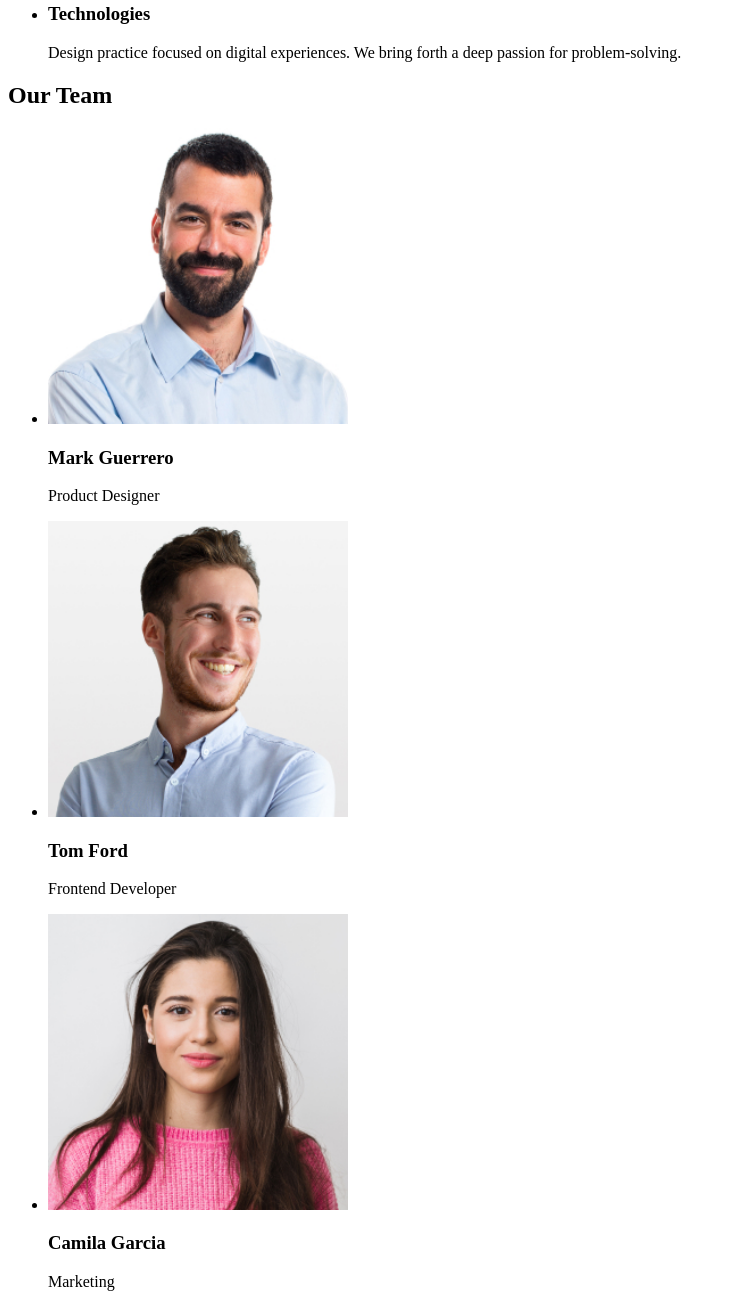
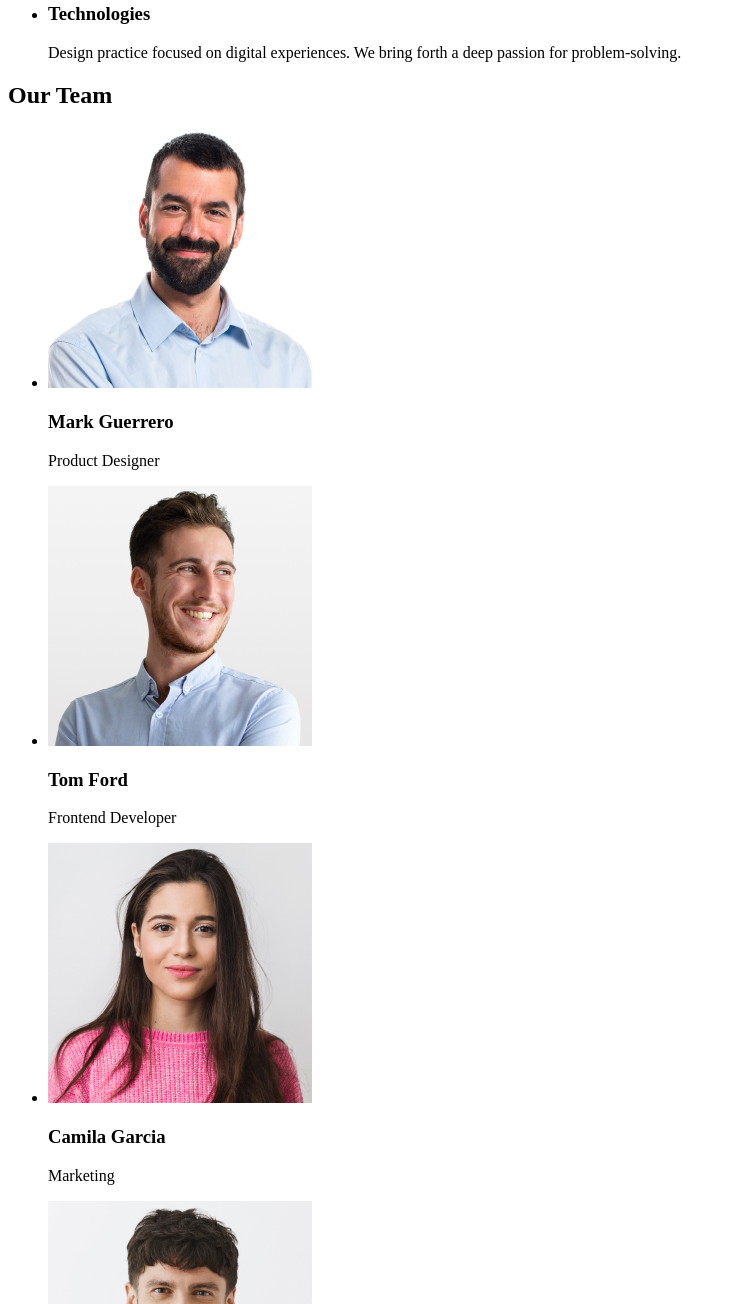
Before and after one commit to hasiptektas/goit-markup-hw-01, a plain HTML site: page index.html in a window 1280 px wide. Shown: the part 532-1836 px from the top of the page, without its empty margins (0-735 px from the left). Drawn offline with Linux system fonts and the light colour scheme.

Commit message:
feat: Added 1st Homework image width changed in 3rd sectiton

```diff
--- a/index.html
+++ b/index.html
@@ -10,7 +10,7 @@
     <header>
 
         <nav>
-            <a href="./index">webstudio</a>
+            <a href="./index.html">webstudio</a>
 
             <ul>
                 <li>
@@ -75,22 +75,22 @@
 
         <ul>
             <li>
-                <img src="./images/img-3.jpg"  alt="Mark Guerrero Profile Photo" width="300">
+                <img src="./images/img-3.jpg"  alt="Mark Guerrero Profile Photo" width="264">
                 <h3>Mark Guerrero</h3>
                 <p>Product Designer</p>
             </li>
             <li>
-                <img src="./images/img-2.jpg" alt="Tom Ford Profile Photo" width="300">
+                <img src="./images/img-2.jpg" alt="Tom Ford Profile Photo" width="264">
                 <h3>Tom Ford</h3>
                 <p>Frontend Developer</p>
             </li>
             <li>
-                <img src="./images/img-1.jpg" alt="Camila Garcia Profile Photo" width="300">
+                <img src="./images/img-1.jpg" alt="Camila Garcia Profile Photo" width="264">
                 <h3>Camila Garcia</h3>
                 <p>Marketing</p>
             </li>
             <li>
-                <img src="./images/img.jpg" alt="Daniel Wilson Profile Photo" width="300">
+                <img src="./images/img.jpg" alt="Daniel Wilson Profile Photo" width="264">
                 <h3>Daniel Wilson</h3>
                 <p>UI Designer</p>
             </li>
```
